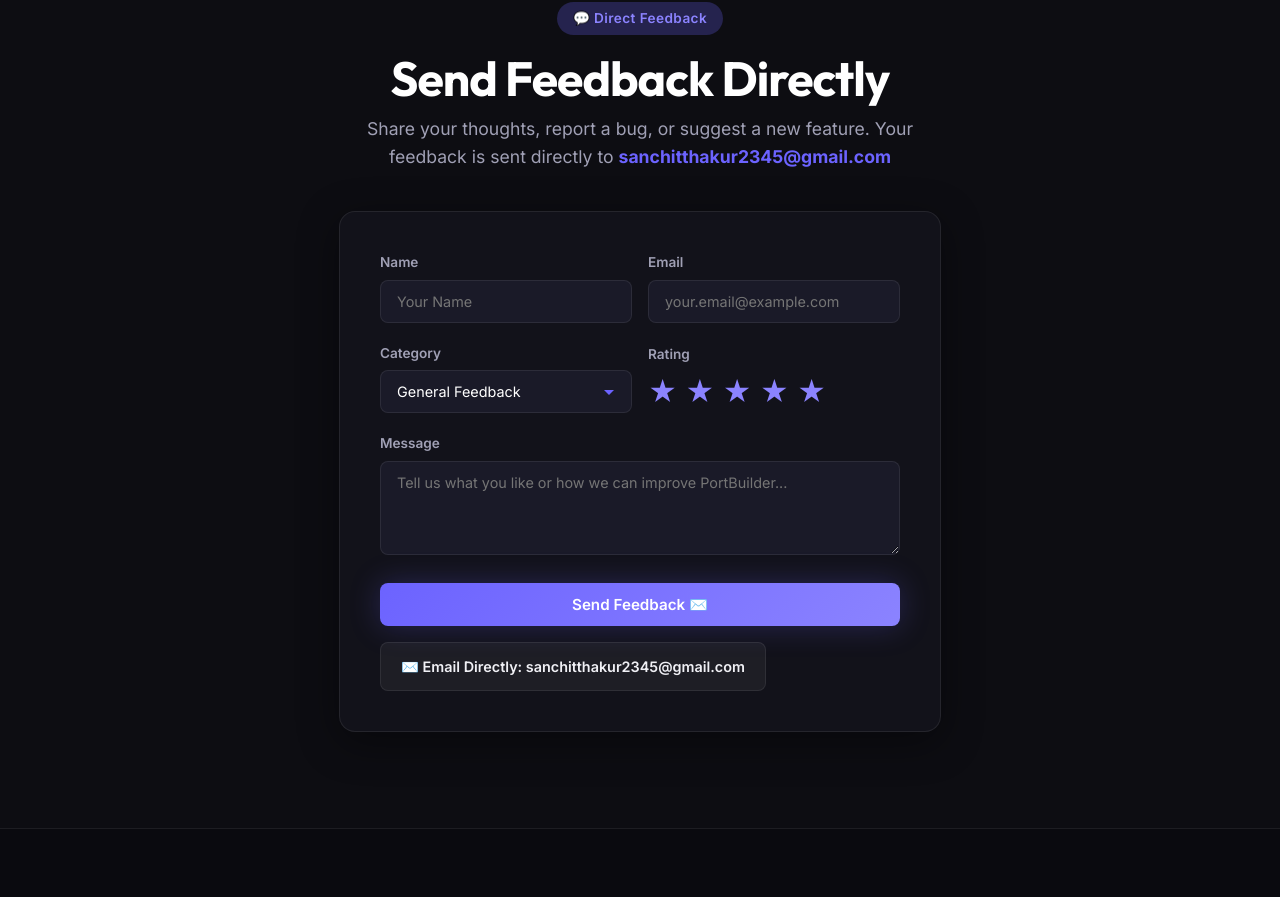
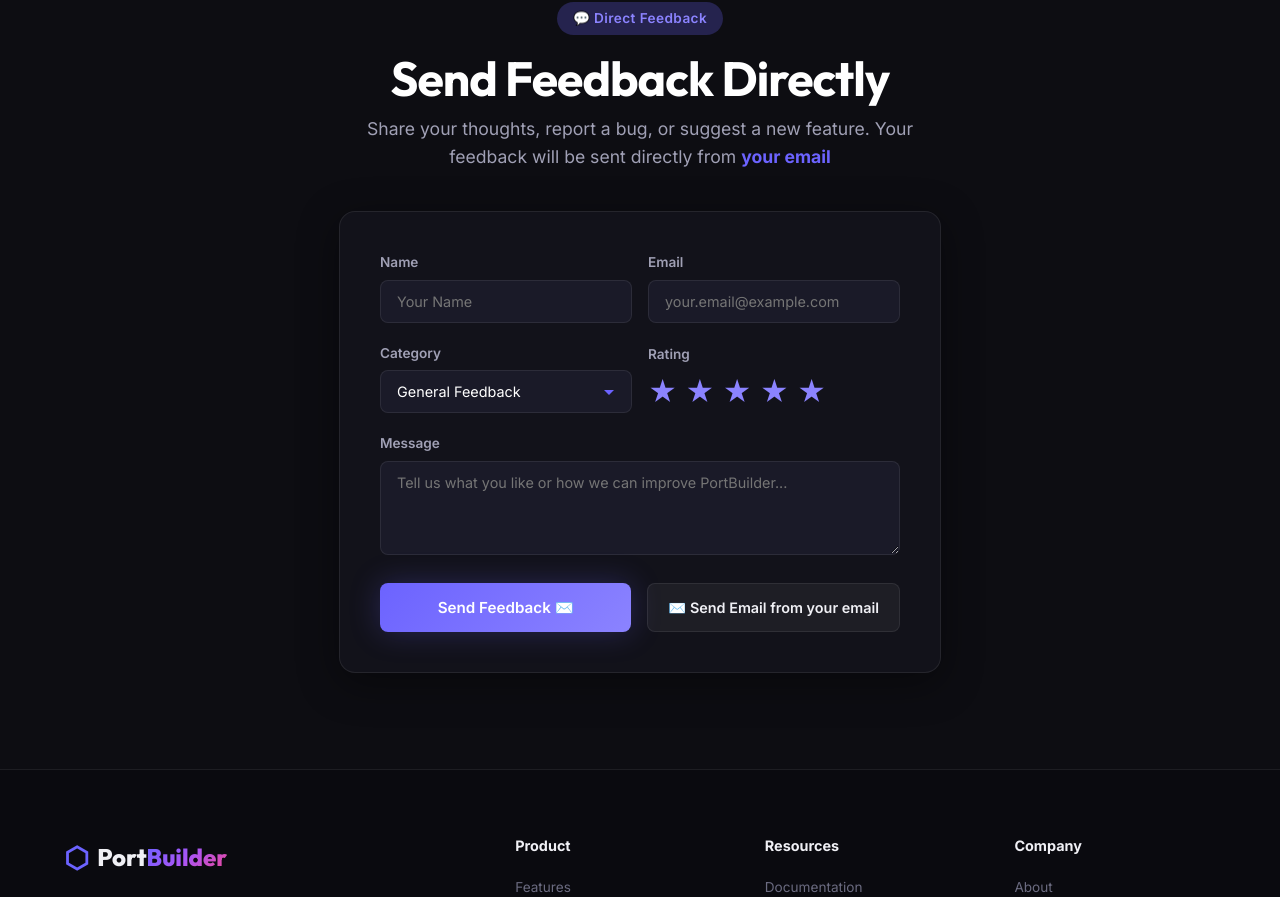
Before and after one commit to sanchit-Thakur/portbuilder-main, a Next.js app: page / in a window 1280 px wide. Shown: the part 5627-6524 px from the top of the page. Built offline with nearby package versions, Linux system fonts and the light colour scheme.

Commit message:
refactor: update feedback UI and messaging to use dynamic user email instead of hardcoded address

```diff
--- a/src/app/dashboard/feedback/page.js
+++ b/src/app/dashboard/feedback/page.js
@@ -154,7 +154,7 @@ export default function FeedbackDashboard() {
         <div style={{ marginBottom: '2rem' }}>
           <h1 style={{ fontSize: 'var(--text-2xl)', fontWeight: 700 }}>Send Direct Feedback</h1>
           <p className="text-muted" style={{ marginTop: '0.25rem' }}>
-            Your feedback will be sent directly to <strong style={{ color: 'var(--color-primary-light)' }}>sanchitthakur2345@gmail.com</strong>
+            Your feedback will be sent directly from <strong style={{ color: 'var(--color-primary-light)' }}>{user?.email || 'your email'}</strong>
           </p>
         </div>
 
@@ -234,7 +234,7 @@ export default function FeedbackDashboard() {
                 className="btn btn-secondary"
                 style={{ textDecoration: 'none' }}
               >
-                ✉️ Email Directly: sanchitthakur2345@gmail.com
+                ✉️ Send Email from {user?.email || 'your email'}
               </a>
             </div>
           </form>
--- a/src/app/page.js
+++ b/src/app/page.js
@@ -490,7 +490,7 @@ function PlatformFeedback() {
 
       setStatus({
         type: 'success',
-        text: 'Thank you! Your feedback was saved & sent directly to sanchitthakur2345@gmail.com!',
+        text: 'Thank you! Your feedback has been received. We appreciate your support!',
       });
       setFeedbackForm({
         name: '',
@@ -516,7 +516,7 @@ function PlatformFeedback() {
           <span className="badge badge-primary" style={{ padding: '0.375rem 1rem', fontSize: '0.85rem' }}>💬 Direct Feedback</span>
           <h2 className="heading-lg" style={{ color: '#fff', marginTop: '1rem' }}>Send Feedback Directly</h2>
           <p style={{ color: 'var(--color-text-secondary)', marginTop: '0.5rem', fontSize: '1.1rem', lineHeight: 1.6 }}>
-            Share your thoughts, report a bug, or suggest a new feature. Your feedback is sent directly to <strong style={{ color: '#6C63FF' }}>sanchitthakur2345@gmail.com</strong>
+            Share your thoughts, report a bug, or suggest a new feature. Your feedback will be sent directly from <strong style={{ color: '#6C63FF' }}>{feedbackForm.email || 'your email'}</strong>
           </p>
         </div>
 
@@ -712,7 +712,7 @@ function PlatformFeedback() {
                 transition: 'all 0.2s',
               }}
             >
-              ✉️ Email Directly: sanchitthakur2345@gmail.com
+              ✉️ Send Email from {feedbackForm.email || 'your email'}
             </a>
           </div>
         </form>
```
